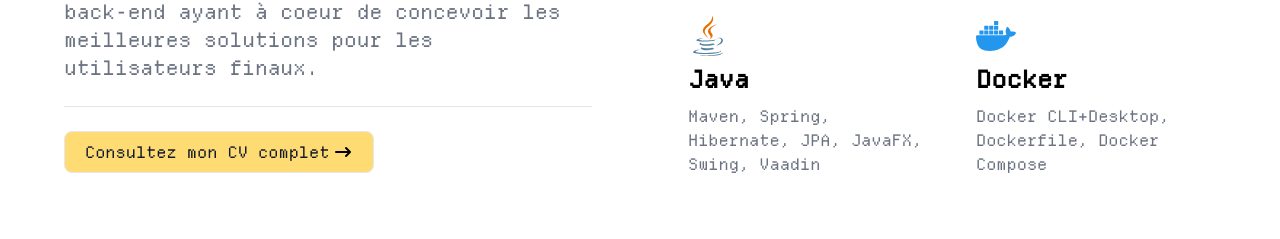
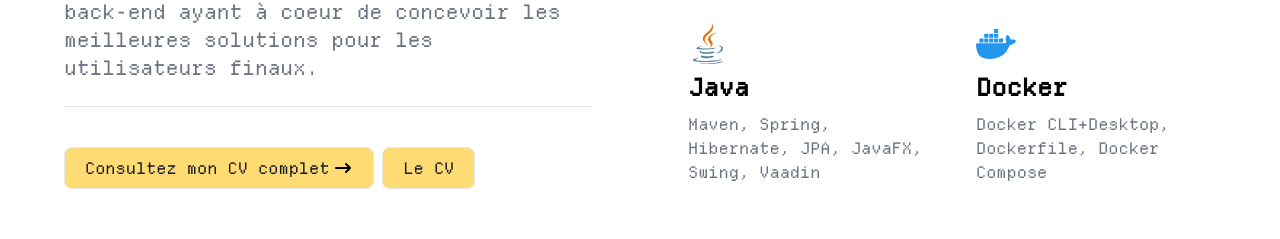
Before and after one commit to MathieuGood/react-mathieubon-website, a React (Vite) app: page / in a window 1280 px wide. Shown: the part 942-1181 px from the top of the page. Built offline with nearby package versions, Linux system fonts and the light colour scheme.

Commit message:
Added pdf file for resume. Typo.

```diff
--- a/index.html
+++ b/index.html
@@ -19,6 +19,7 @@
 			sizes="16x16"
 			href="src/assets/favicons/favicon-32x32.png" />
 
+		<meta name="mobile-web-app-capable" content="yes" />
 		<meta name="apple-mobile-web-app-capable" content="yes" />
 		<meta name="apple-mobile-web-app-status-bar-style" content="default" />
 		<meta name="apple-mobile-web-app-title" content="Mathieu Bon" />
--- a/src/components/Header.tsx
+++ b/src/components/Header.tsx
@@ -7,7 +7,7 @@ const Header: React.FC = () => {
 		<header className="fixed w-full">
 			<nav className="bg-primary-2 border-gray-200 py-2.5">
 				<div className="flex flex-wrap items-center justify-between max-w-screen-xl px-4 mx-auto">
-					<a href="#" className="flex items-center">
+					<div className="flex items-center">
 						<img
 							src="src/assets/images/avatar.png"
 							className="h-10 mr-3"
@@ -16,7 +16,7 @@ const Header: React.FC = () => {
 						<span className="self-center text-xl font-semibold whitespace-nowrap">
 							Mathieu Bon
 						</span>
-					</a>
+					</div>
 
 					<div className="flex items-center">
 						<SocialMediaButton
--- a/src/components/PrimaryColorButton.tsx
+++ b/src/components/PrimaryColorButton.tsx
@@ -1,8 +1,8 @@
-import React from 'react';
+import React from "react"
 
 interface PrimaryColorButtonProps {
-    href: string;
-    children: React.ReactNode;
+	href: string
+	children: React.ReactNode
 }
 
 const PrimaryColorButton: React.FC<PrimaryColorButtonProps> = ({ href, children }) => {
@@ -10,10 +10,10 @@ const PrimaryColorButton: React.FC<PrimaryColorButtonProps> = ({ href, children
 		<a
 			href={href}
 			className="inline-flex items-center justify-center w-full px-5 py-2 mr-2 text-m font-medium text-center text-gray-900 border bg-primary-2 border-gray-200 rounded-lg sm:w-auto hover:bg-gray-100 focus:ring-4 focus:ring-gray-100"
-        >
+			target="_blank">
 			{children}
 		</a>
-    );
-};
+	)
+}
 
-export default PrimaryColorButton;
+export default PrimaryColorButton
--- a/src/components/SkillsSection.tsx
+++ b/src/components/SkillsSection.tsx
@@ -23,6 +23,12 @@ const SkillsSection: React.FC = () => {
 							{buttonTextData[0].resume}
 							<img src="/src/assets/images/arrow.svg" className="w-5 h-5 ml-1" />
 						</PrimaryColorButton>
+						<button
+							className="inline-flex items-center justify-center w-full px-5 py-2 text-m font-medium text-center text-gray-900 border bg-primary-2 border-gray-200 rounded-lg sm:w-auto hover:bg-gray-100 focus:ring-4 focus:ring-gray-100"
+							// onClick={handleOpenPdfModal}
+						>
+							Le CV
+						</button>
 					</div>
 				</div>
 				<div className="col-span-2 space-y-8 md:grid md:grid-cols-2 md:gap-12 md:space-y-0">
--- a/src/components/SocialMediaButton.tsx
+++ b/src/components/SocialMediaButton.tsx
@@ -11,7 +11,8 @@ const SocialMediaButton: React.FC<{
 }> = ({ href, divClassName, imageSize, imageSrc, imageAlt, text, textClassName }) => (
 	<a
 		href={href}
-		className={`inline-flex items-center justify-center w-full px-5 font-medium text-center text-gray-900 border bg-white border-gray-200 rounded-lg xs:w-auto hover:bg-gray-100 focus:ring-4 focus:ring-gray-200 ${divClassName}`}>
+		className={`inline-flex items-center justify-center w-full px-5 font-medium text-center text-gray-900 border bg-white border-gray-200 rounded-lg xs:w-auto hover:bg-gray-100 focus:ring-4 focus:ring-gray-200 ${divClassName}`}
+		target="_blank">
 		<img
 			src={imageSrc}
 			className={`w-${imageSize} h-${imageSize}  text-gray-500`}
```
Also changed, not shown: 1 other file (tests, documents, lock files or other folders). Lines whose indentation alone changed are shown as unchanged.
